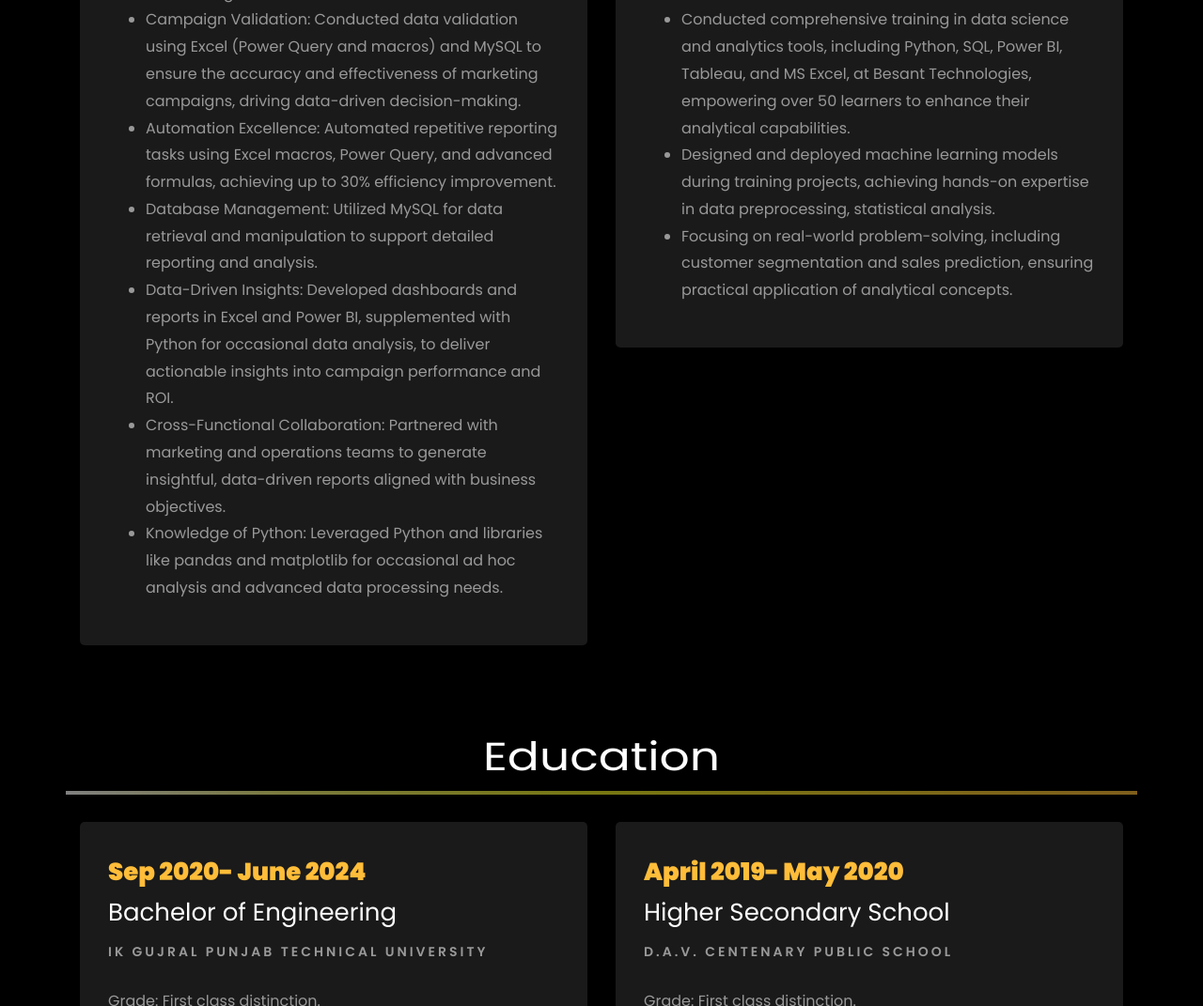
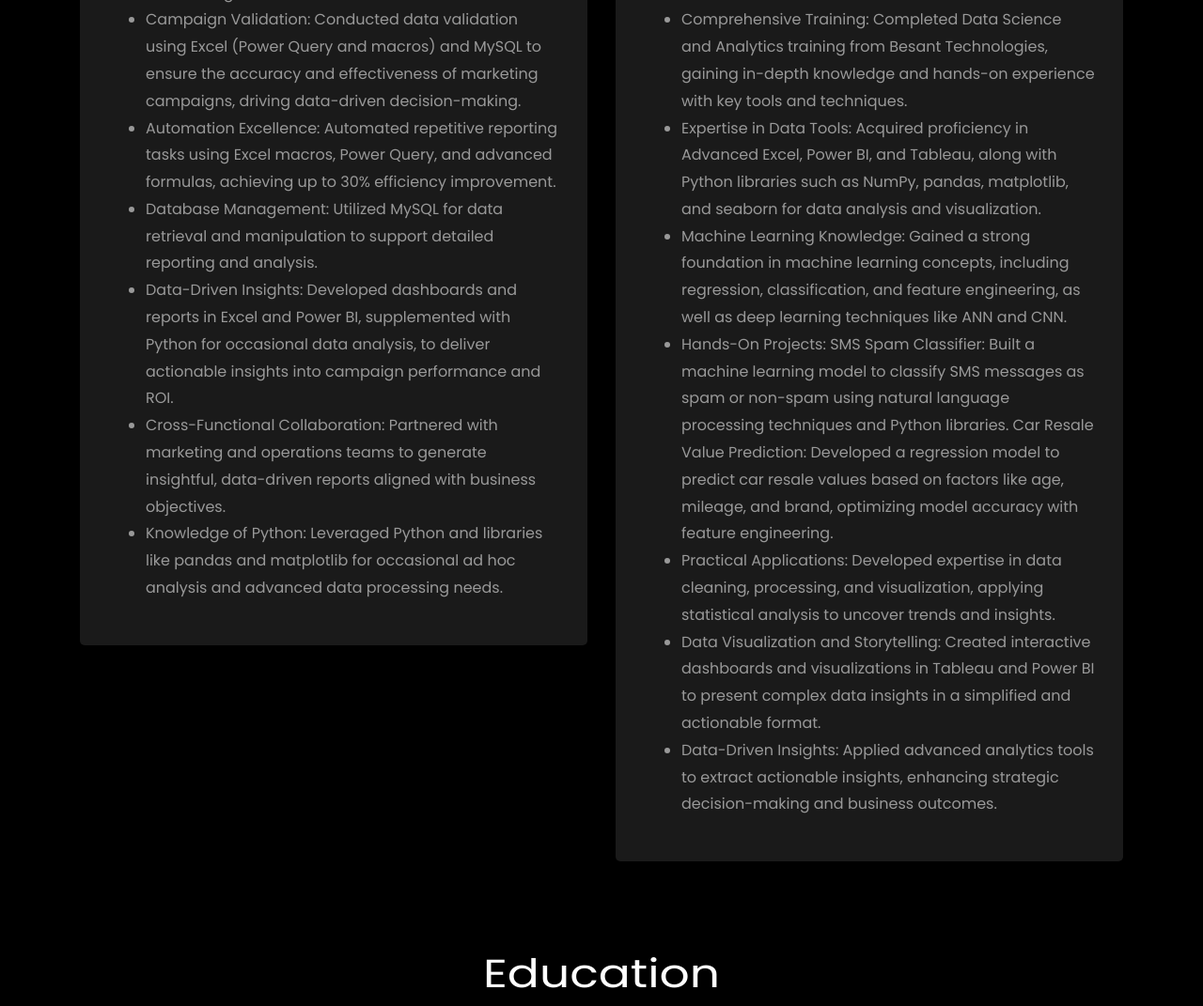
Before and after one commit to bhavishratan/Portfolio, a plain HTML site: page index.html in a window 1280 px wide. Shown: the part 2560-3631 px from the top of the page at 94% size. Drawn offline with Linux system fonts and the light colour scheme; animation ran at ten frames a second; files whose address does not match are found by name.

Commit message:
Update index.html

```diff
--- a/index.html
+++ b/index.html
@@ -351,9 +351,15 @@
 						<span class="position">Besant Technology</span>
 						<p class="mt-4">Besant Technologies is a prominent IT training institute specializing in job-oriented and real-time software training programs. With branches in Chennai and Bangalore, it offers a range of courses, including Data Science, Machine Learning, AWS, and more. The institute focuses on equipping freshers, professionals, and job seekers with industry-relevant skills and maintains a strong placement record of over 85% by collaborating with various companies.
 							<ul>
-								<li>Conducted comprehensive training in data science and analytics tools, including Python, SQL, Power BI, Tableau, and MS Excel, at Besant Technologies, empowering over 50 learners to enhance their analytical capabilities.</li>
-								<li>Designed and deployed machine learning models during training projects, achieving hands-on expertise in data preprocessing, statistical analysis.</li>
-								<li>Focusing on real-world problem-solving, including customer segmentation and sales prediction, ensuring practical application of analytical concepts.</li>
+								<li>Comprehensive Training: Completed Data Science and Analytics training from Besant Technologies, gaining in-depth knowledge and hands-on experience with key tools and techniques.</li>
+								<li>Expertise in Data Tools: Acquired proficiency in Advanced Excel, Power BI, and Tableau, along with Python libraries such as NumPy, pandas, matplotlib, and seaborn for data analysis and visualization.</li>
+								<li>Machine Learning Knowledge: Gained a strong foundation in machine learning concepts, including regression, classification, and feature engineering, as well as deep learning techniques like ANN and CNN.</li>
+								<li>Hands-On Projects:
+SMS Spam Classifier: Built a machine learning model to classify SMS messages as spam or non-spam using natural language processing techniques and Python libraries.
+Car Resale Value Prediction: Developed a regression model to predict car resale values based on factors like age, mileage, and brand, optimizing model accuracy with feature engineering.</li>
+								<li>Practical Applications: Developed expertise in data cleaning, processing, and visualization, applying statistical analysis to uncover trends and insights.</li>
+								<li>Data Visualization and Storytelling: Created interactive dashboards and visualizations in Tableau and Power BI to present complex data insights in a simplified and actionable format.</li>
+								<li>Data-Driven Insights: Applied advanced analytics tools to extract actionable insights, enhancing strategic decision-making and business outcomes.</li>
 							</ul>
 						</p>
 					</div>
```
